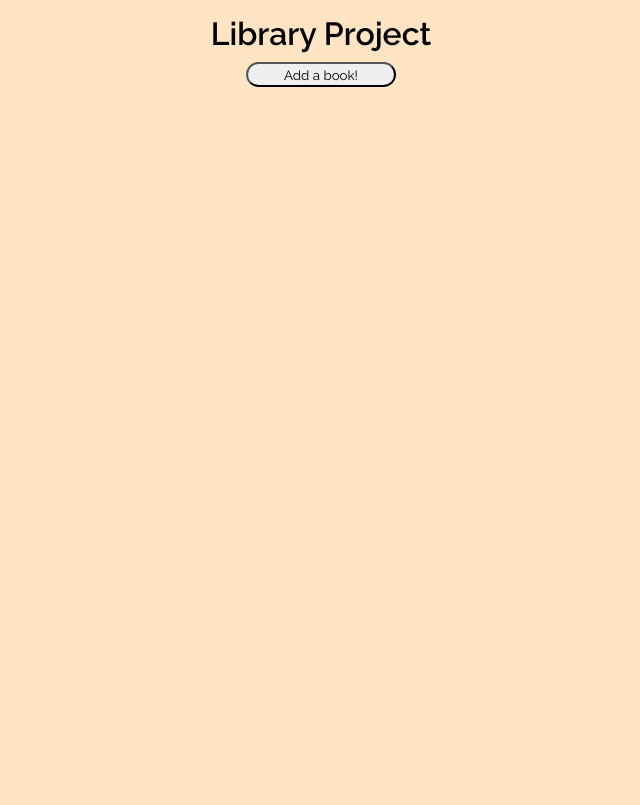
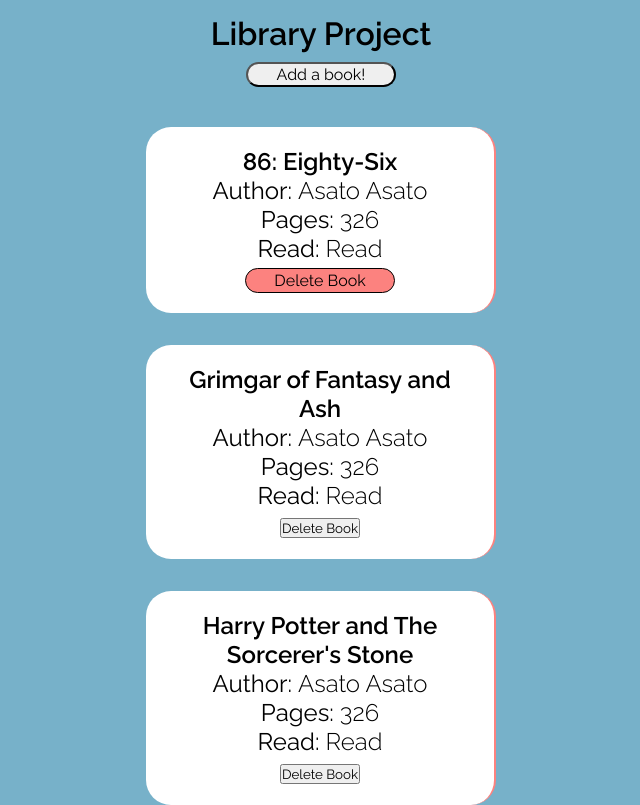
Before and after one commit to lamarr-smith17/libraryProject, a plain HTML site: page index.html in a window 1280 px wide. Shown: the whole page, without its empty margins (319-959 px from the left). Drawn offline with Linux system fonts and the light colour scheme.

Commit message:
Just doing styling and basic responsiveness This project looks yuck but I am learning

```diff
--- a/index.html
+++ b/index.html
@@ -42,7 +42,7 @@
 
     <main>
         <div id="main-container">
-            <!-- <div class="bookHolder" id="${newBook.bookID}">
+            <div class="bookHolder" id="${newBook.bookID}">
                 <div class="titleDiv">
                     <p class="bookTitle"> <span>86: Eighty-Six</span></p>
                 </div>
@@ -56,7 +56,7 @@
                     <p class="bookRead">Read: <span class="bookInfo">Read</span></p>
                 </div>
                 <div class="deleteDiv">
-                    <button type="button"> Delete Book </button>
+                    <button type="button" class="deleteBtn"> Delete Book </button>
                 </div>
             </div>
             <div class="bookHolder" id="${newBook.bookID}">
@@ -92,7 +92,7 @@
                 <div class="deleteDiv">
                     <button type="button"> Delete Book </button>
                 </div>
-            </div>  -->
+            </div>
 
         </div>
     </main>
--- a/script.js
+++ b/script.js
@@ -54,7 +54,7 @@ function bookCardCreater(newBook){
             <p class="bookRead">Read: <span class="bookInfo">${newBook.bookStatus}</span></p>
         </div>
         <div class="deleteDiv">
-            <button type="button" onclick="deleteBook(${newBook.bookID})"> Delete Book </button>
+            <button type="button" class="deleteBtn" onclick="deleteBook(${newBook.bookID})"> Delete Book </button>
         </div>
     </div>
     ` /* END */
--- a/stylesheets/styles.scss
+++ b/stylesheets/styles.scss
@@ -1,4 +1,14 @@
 // Global Styles
+:root {
+    --main-color-1: #77b1c9;
+    --accent-color-1: #fc827f;
+    --accent-color-2: #daf0f0;
+    --accent-color-3: #f36765;
+    --accent-color-4: #f7dc7e;
+    --accent-color-5: #f5d151;
+    --standard-white: #FFF;
+    --standard-black: #000;
+}
 * {
     padding: 0;
     margin: 0;
@@ -6,7 +16,7 @@
     font-family: 'Raleway', sans-serif; // Weights: Light = 300, Medium = 400, SemiBold = 600. Use Light for book info, Medium for labels, SemiBold for headers
 }
 body {
-    background-color: bisque;
+    background-color: var(--main-color-1);
     min-height: 100vh;
 }
 li {
@@ -26,15 +36,15 @@ header {
 h1 {
     text-align: center;
 }
-
 // Form Styles
 #formHolder {
     display: none;
-    border: 3px solid red;
-    background-color: aliceblue;
+    border: 2px solid var(--accent-color-1);
+    border-radius: 25px;
+    background-color: var(--accent-color-2);
     position: fixed;
     top: 150px;
-    width: 300px;
+    width: 250px;
     max-width: 500px;
 }
 #bookForm {
@@ -59,39 +69,41 @@ input[type=number]:focus {
     width: 150px;
     height: 25px;
     border-radius: 20px;
+    font-size: 1rem;
 }
 #addBookBtn {
-    background-color: red;
-    border: red;
-    color: black;
+    background-color: var(--accent-color-1);
+    border: var(--standard-black);
+    color: var(--standard-black);
 }
 
 #formCloseBtn {
-    background-color: green;
-    border:green;
+    background-color: var(--accent-color-4);
+    border:var(--standard-black);
 }
 
 // Main Styles
 main {
-    margin-top: 50px;
+    margin-top: 25px;
 }
 div {
     &#main-container {
-        display: grid;
-        grid-template-columns: repeat(3, 1fr);
+        display: flex;
+        flex-direction: column;
         justify-items: center;
+        align-items: center;
         gap: 2rem 1rem;
-
     }
     &.bookHolder{
         display: flex;
-        background-color: white;
+        background-color: var(--standard-white);
         font-size: 1.5rem;
         flex-direction: column;
         justify-content: center;
         align-items: center;
-        border: 1px solid red;
-        width: 400px;
+        border-right: 2px solid var(--accent-color-1);
+        border-radius: 25px;
+        width: 350px;
         padding: 20px;
     }
 }
@@ -103,11 +115,30 @@ div {
 .bookInfo {
     font-weight: 300;
 }
-button {
-    &#deleteButton {
-        height: 100px;
-        width: 100px;
-        color: red;
+.deleteBtn{
+    width: 150px;
+    height: 25px;
+    border-radius: 20px;
+    font-size: 1rem;
+    background-color: var(--accent-color-1);
+    border: 1px solid var(--standard-black);
+}
 
+// Desktop View
+@media only screen and (min-width: 768px) {
+    #addBookBtn:hover{
+        transition: .2s;
+        background-color: var(--accent-color-3);
     }
+
+    #formCloseBtn:hover{
+        transition: .2s;
+        background-color: var(--accent-color-5);
+    }
+    .deleteBtn:hover{
+        transition: .2s;
+        background-color: var(--accent-color-3);
+    }
+
+
 }
```
Also changed, not shown: stylesheets/styles.css, 1 other file.
